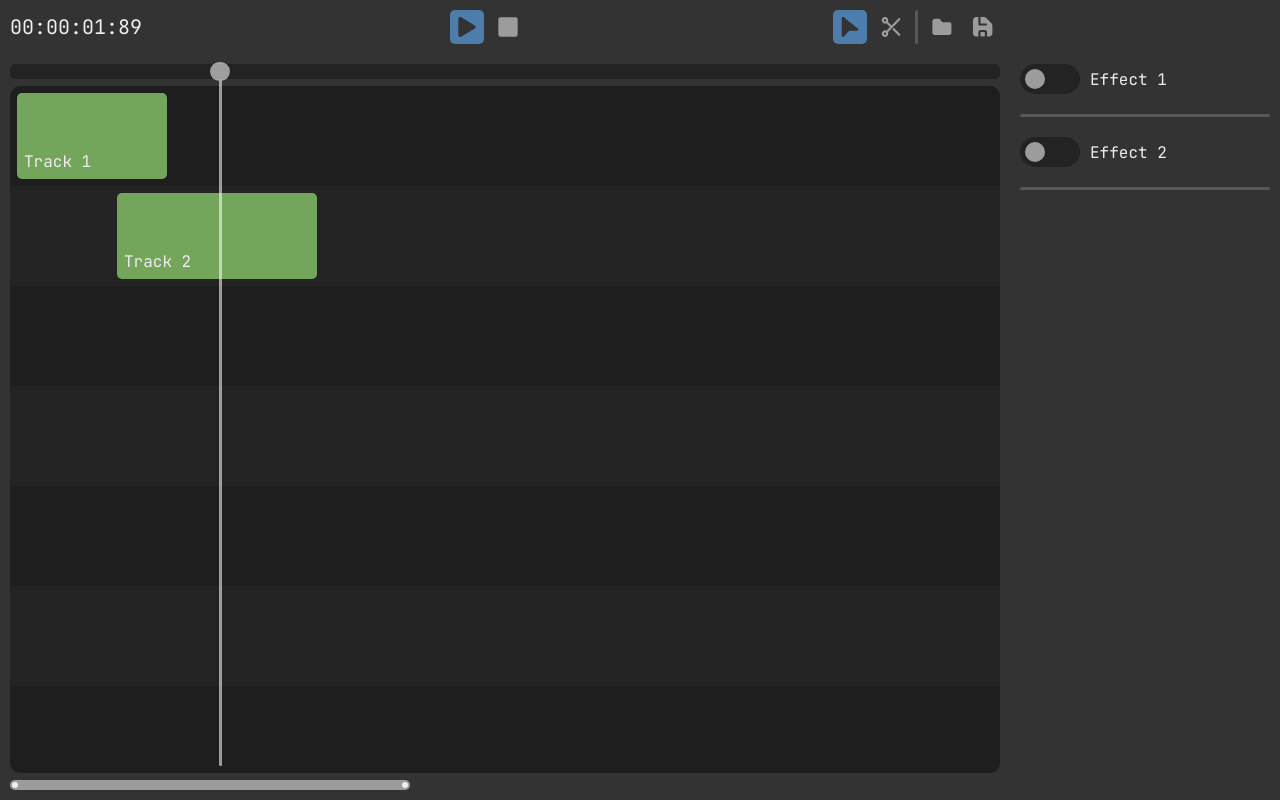
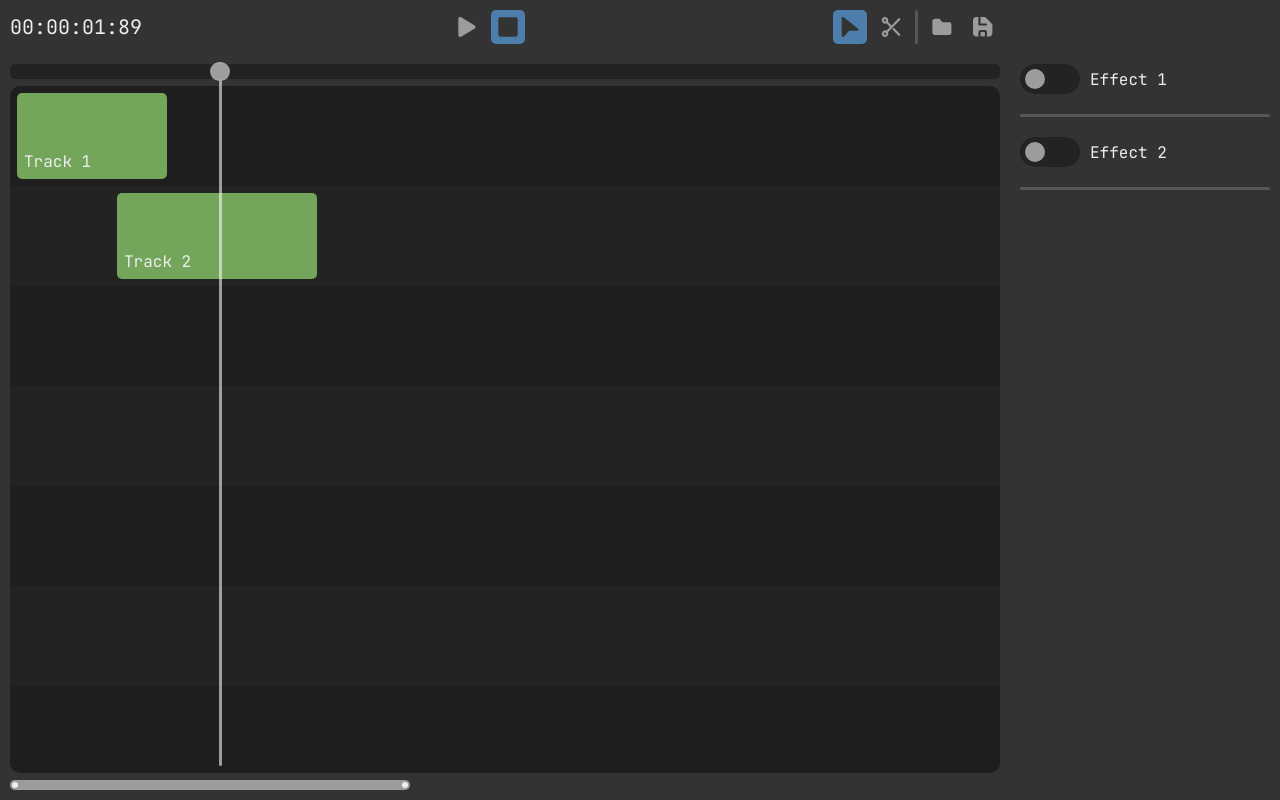
Before and after one commit to Papsanly/sound-edit, a React (Vite) app: page / in a window 1280 px wide. Built offline with nearby package versions, Linux system fonts and the light colour scheme.

Commit message:
added app state slice

```diff
--- a/src/App/Controls/Controls.jsx
+++ b/src/App/Controls/Controls.jsx
@@ -2,12 +2,25 @@ import style from './Contols.module.css'
 import Button from '../../components/Button'
 import Play from '@/assets/Play.jsx'
 import Pause from '@/assets/Pause.jsx'
+import { select, actions } from '@/store/app.js'
+import { useDispatch, useSelector } from 'react-redux'
 
 export default function Controls() {
+  const app = useSelector(select)
+  const dispatch = useDispatch()
+
   return (
     <div className={style.controls}>
-      <Button active icon={<Play />} />
-      <Button icon={<Pause />} />
+      <Button
+        active={app.activeControl === 'play'}
+        icon={<Play />}
+        onClick={() => dispatch(actions.play())}
+      />
+      <Button
+        active={app.activeControl === 'pause'}
+        icon={<Pause />}
+        onClick={() => dispatch(actions.pause())}
+      />
     </div>
   )
 }
--- a/src/App/Tools/Tools.jsx
+++ b/src/App/Tools/Tools.jsx
@@ -5,12 +5,25 @@ import Select from '@/assets/Select.jsx'
 import Separator from '@/components/Separator'
 import Load from '@/assets/Load.jsx'
 import Save from '@/assets/Save.jsx'
+import { select, actions } from '@/store/app.js'
+import { useDispatch, useSelector } from 'react-redux'
 
 export default function Tools() {
+  const app = useSelector(select)
+  const dispatch = useDispatch()
+
   return (
     <div className={style.tools}>
-      <Button active icon={<Select />} />
-      <Button icon={<Cut />} />
+      <Button
+        active={app.activeTool === 'select'}
+        icon={<Select />}
+        onClick={() => dispatch(actions.setSelectTool())}
+      />
+      <Button
+        active={app.activeTool === 'cut'}
+        icon={<Cut />}
+        onClick={() => dispatch(actions.setCutTool())}
+      />
       <Separator vertical />
       <Button icon={<Load />} />
       <Button icon={<Save />} />
--- a/src/components/Button/Button.jsx
+++ b/src/components/Button/Button.jsx
@@ -1,8 +1,8 @@
 import style from './Button.module.css'
 
-export default function Button({ active, icon }) {
+export default function Button({ active, icon, onClick }) {
   return (
-    <button data-active={active} className={style.item}>
+    <button data-active={active} onClick={onClick} className={style.item}>
       {icon}
     </button>
   )
--- a/src/components/Button/Button.module.css
+++ b/src/components/Button/Button.module.css
@@ -10,10 +10,10 @@ svg {
   fill: var(--color-icon-default);
 }
 
-.item[data-active] {
+.item[data-active='true'] {
   background-color: var(--color-accent-variant);
 }
 
-.item[data-active] svg {
+.item[data-active='true'] svg {
   fill: var(--color-icon-dark);
 }
--- /dev/null
+++ b/src/store/app.js
@@ -0,0 +1,29 @@
+import { createSlice } from '@reduxjs/toolkit'
+
+const initialState = {
+  activeTool: 'select',
+  activeControl: 'pause',
+}
+
+const slice = createSlice({
+  name: 'app',
+  initialState,
+  reducers: {
+    play: state => {
+      state.activeControl = 'play'
+    },
+    pause: state => {
+      state.activeControl = 'pause'
+    },
+    setSelectTool: state => {
+      state.activeTool = 'select'
+    },
+    setCutTool: state => {
+      state.activeTool = 'cut'
+    },
+  },
+})
+
+export const actions = slice.actions
+export const select = state => state.app
+export default slice.reducer
--- a/src/store/effects.js
+++ b/src/store/effects.js
@@ -18,7 +18,7 @@ const initialState = {
   ],
 }
 
-export const slice = createSlice({
+const slice = createSlice({
   name: 'effects',
   initialState,
   reducers: {
@@ -36,7 +36,5 @@ export const slice = createSlice({
 })
 
 export const actions = slice.actions
-
 export const select = state => state.effects.all
-
 export default slice.reducer
--- a/src/store/index.js
+++ b/src/store/index.js
@@ -1,8 +1,10 @@
 import { configureStore } from '@reduxjs/toolkit'
 import effectsReducer from './effects.js'
+import appReducer from './app.js'
 
 export default configureStore({
   reducer: {
     effects: effectsReducer,
+    app: appReducer,
   },
 })
```
